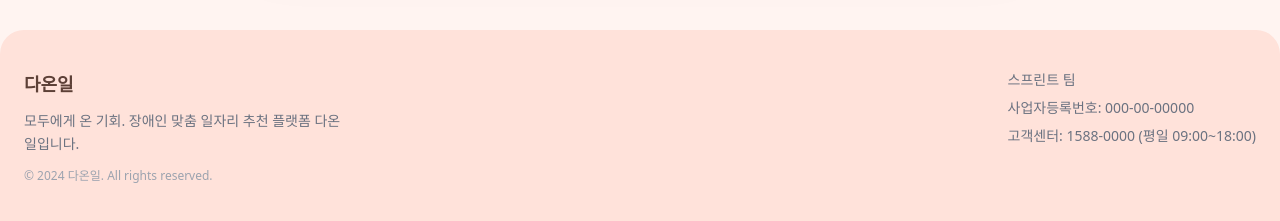
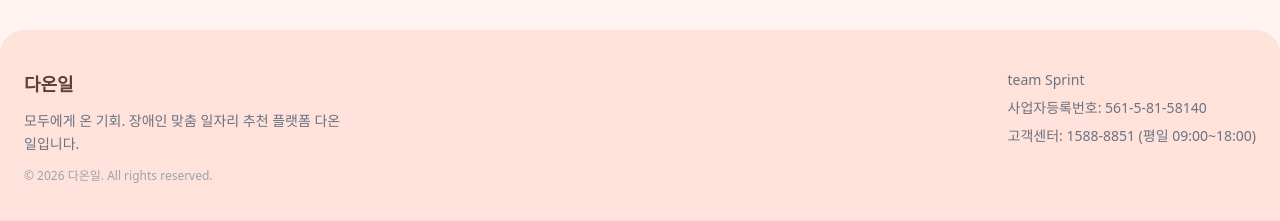
Before and after one commit to hwangbohye03/AIBE5_3th_Team11, a React (Vite) app: page /membership in a window 1280 px wide. Shown: the part 1773-1994 px from the top of the page. Built offline with nearby package versions, Linux system fonts and the light colour scheme.

Commit message:
#5-feat/Hompage&Login&Membership(Front)
2026/04/15 로그인 멤버 타입 및 세부 버튼 수정

```diff
--- a/src/components/Footer.jsx
+++ b/src/components/Footer.jsx
@@ -12,15 +12,15 @@
           </p>
 
           <p className="text-xs text-gray-400">
-            © 2024 다온일. All rights reserved.
+            © 2026 다온일. All rights reserved.
           </p>
         </div>
 
         {/* 오른쪽 (정보) */}
         <div className="flex flex-col gap-2 text-sm text-gray-500">
-          <p>스프린트 팀</p>
-          <p>사업자등록번호: 000-00-00000</p>
-          <p>고객센터: 1588-0000 (평일 09:00~18:00)</p>
+          <p>team Sprint</p>
+          <p>사업자등록번호: 561-5-81-58140</p>
+          <p>고객센터: 1588-8851 (평일 09:00~18:00)</p>
         </div>
 
       </div>
--- a/src/components/Header.jsx
+++ b/src/components/Header.jsx
@@ -4,6 +4,7 @@
 export default function Header() {
   const location = useLocation();
   const navigate = useNavigate();
+  const memberType = localStorage.getItem("memberType").toUpperCase().replace(/-/g, "");
 
   const [isLogin, setIsLogin] = useState(() => {
     return localStorage.getItem("isLogin") === "true";
@@ -68,7 +69,7 @@
                   </Link>
 
                   <Link
-                      to="/mypage"
+                      to={memberType === "COMPANY" ? "/company-mypage" : "/resumes"}
                       className="w-9 h-9 flex items-center justify-center rounded-md hover:bg-gray-100 transition"
                   >
                     <i className="ri-user-3-line text-xl text-gray-600"></i>
@@ -92,7 +93,7 @@
                   </Link>
 
                   <Link
-                      to="/signup"
+                      to="/Membership"
                       className="px-4 py-2 text-sm font-semibold text-white rounded-md bg-yellow-500 hover:opacity-90 transition"
                   >
                     회원가입
--- a/src/components/login/CompanyLoginForm.jsx
+++ b/src/components/login/CompanyLoginForm.jsx
@@ -130,12 +130,13 @@
                             비밀번호 찾기
                         </a>
                         <span className="w-px h-3 bg-amber-300"></span>
-                        <a
-                            href="#"
+                        <button
+                            type="button"
+                            onClick={() => navigate("/membership")}
                             className="font-bold text-amber-700 hover:underline transition-colors"
                         >
                             회원가입
-                        </a>
+                        </button>
                     </div>
                 </div>
 
--- a/src/components/login/LoginForm.jsx
+++ b/src/components/login/LoginForm.jsx
@@ -24,6 +24,7 @@
     const handleSubmit = (e) => {
         e.preventDefault();
         localStorage.setItem("isLogin", "true");
+        localStorage.setItem("memberType", "JOB_SEEKER");
         navigate("/");
     };
 
```
